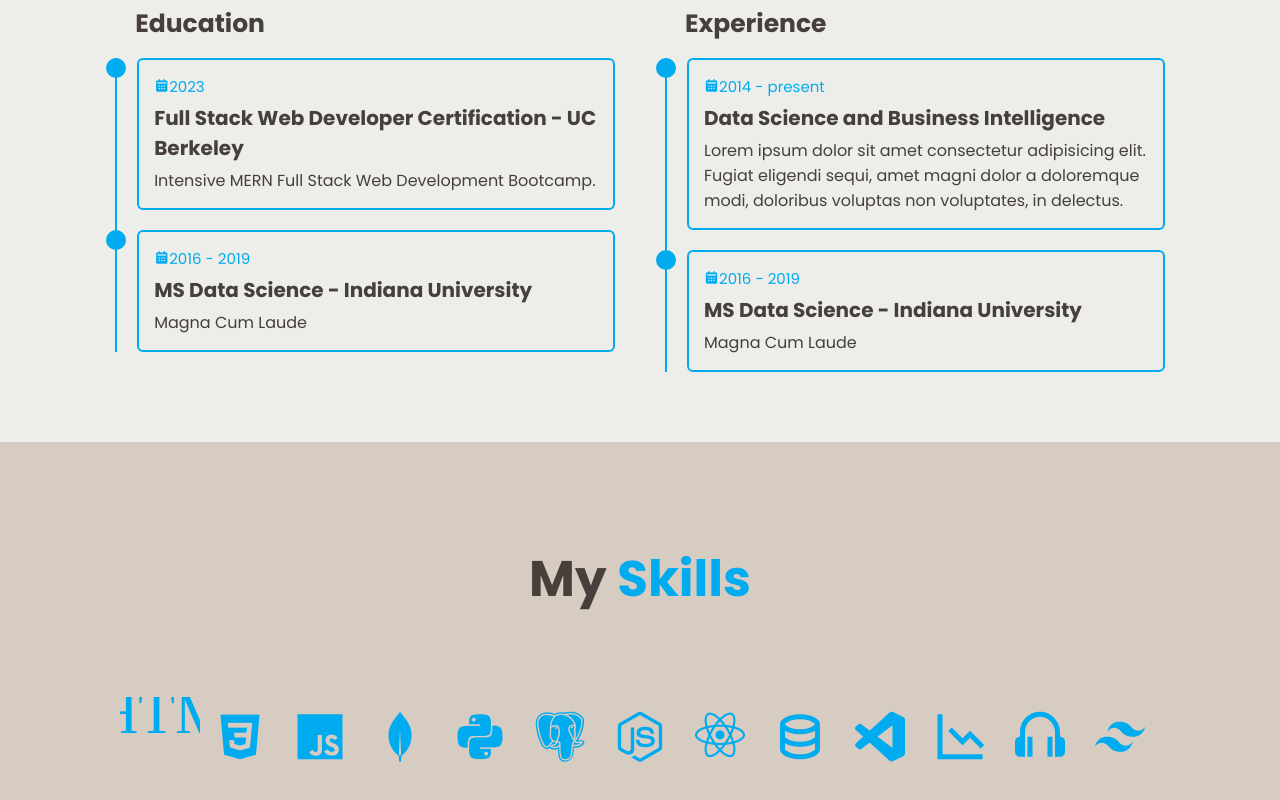
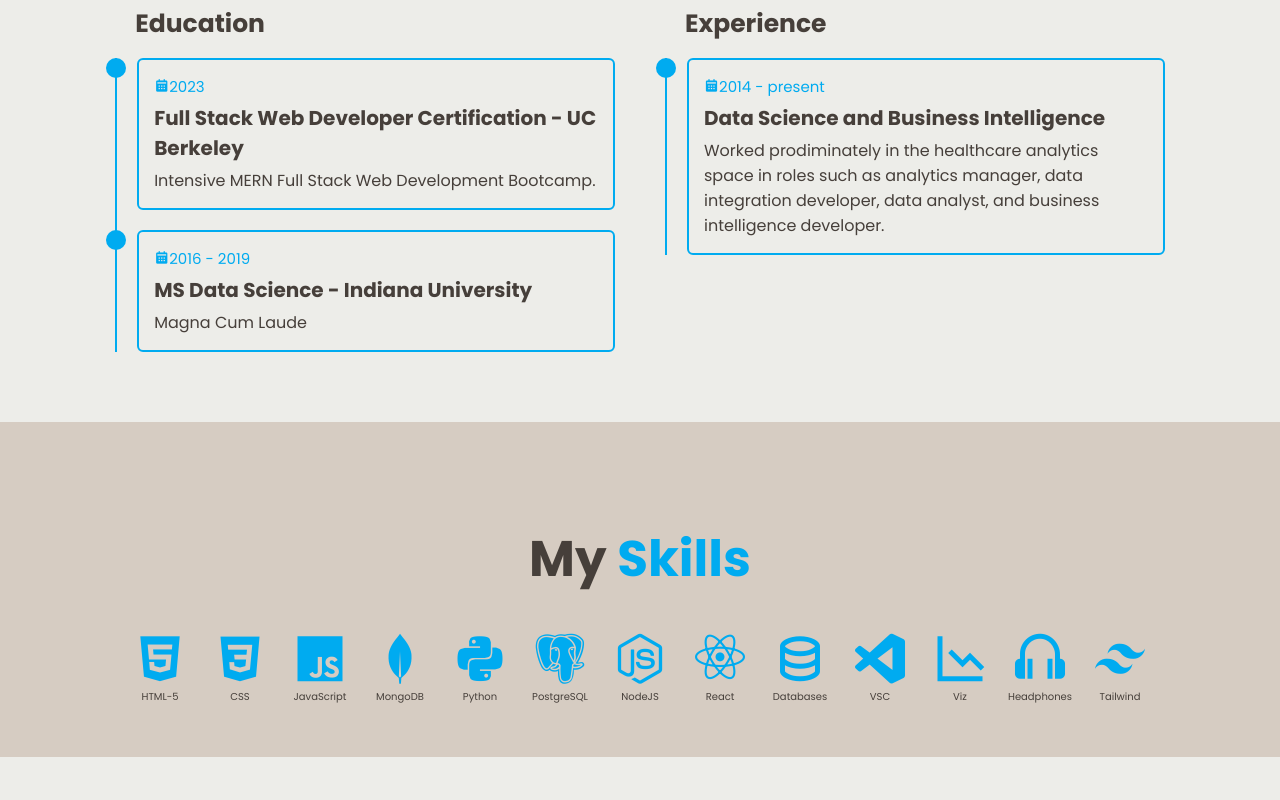
Before and after one commit to KCM45/portfolioReact, a React (Vite) app: page / in a window 1280 px wide. Shown: the part 1800-2600 px from the top of the page. Built offline with nearby package versions, Linux system fonts and the light colour scheme.

Commit message:
Added cards for portfolio section

```diff
--- a/src/App.css
+++ b/src/App.css
@@ -355,6 +355,10 @@ span {
   background: var(--second-bg-color);
 }
 
+#projects {
+  padding-bottom: 5rem;
+}
+
 .projects-container {
   display: flex;
   justify-content: center;
@@ -372,10 +376,8 @@ span {
   display: flex;
   flex-direction: column;
   align-items: center;
-  justify-content: center;
-  align-items: center;
   min-width: 40rem;
-  height: 80rem;
+  height: 60rem;
   padding: 0;
   margin: 0;
 }
@@ -397,18 +399,34 @@ span {
   background-size: cover;
   background-position: center;
   background-color: var(--bg-color);
-  margin: 2rem;
+}
+.project3-img {
+  background: url("./assets/images/nike.png");
+  background-size: cover;
+  background-position: center;
+  background-color: var(--bg-color);
+}
+.project-info {
+  margin: 1rem;
   width: 40rem;
-  height: 40rem;
+  height: 20rem;
 }
-
 .project-info h3 {
   color: var(--main-color);
   width: 40rem;
-  height: 40rem;
+  height: auto;
+  margin-bottom: 1rem;
   font-size: 22px;
   font-style: bold;
   text-align: center;
+}
+
+.project-info p {
+  color: var(--text-color);
+  width: 40rem;
+  height: auto;
+  margin-bottom: 1rem;
+  font-size: 18px;
 }
 
 .education {
@@ -506,7 +524,7 @@ span {
   flex-direction: column;
   min-height: auto;
   padding-bottom: 5rem;
-  gap: 5rem;
+  /* gap: 5rem; */
   background: var(--second-bg-color);
 }
 
@@ -519,9 +537,10 @@ span {
   flex-wrap: wrap;
 }
 
-.skills-icons a {
+.skills-icons div {
   position: relative;
   display: flex;
+  flex-direction: column;
   justify-content: center;
   align-items: center;
   width: 80px;
@@ -532,6 +551,12 @@ span {
   z-index: 1;
   overflow: hidden;
   transition: 0.5s;
+}
+
+.skills-icons p {
+  font-size: 1rem;
+  color: var(--text-color);
+  margin: 0;
 }
 
 .contact {
--- a/src/components/Education.jsx
+++ b/src/components/Education.jsx
@@ -41,13 +41,13 @@ function Education() {
                 </div>
                 <h3>Data Science and Business Intelligence</h3>
                 <p>
-                  Lorem ipsum dolor sit amet consectetur adipisicing elit.
-                  Fugiat eligendi sequi, amet magni dolor a doloremque modi,
-                  doloribus voluptas non voluptates, in delectus.{" "}
+                  Worked prodiminately in the healthcare analytics space in
+                  roles such as analytics manager, data integration developer,
+                  data analyst, and business intelligence developer.
                 </p>
               </div>
             </div>
-            <div className="education-content">
+            {/* <div className="education-content">
               <div className="content">
                 <div className="year">
                   <i className="bx bxs-calendar"></i>2016 - 2019
@@ -55,7 +55,7 @@ function Education() {
                 <h3>MS Data Science - Indiana University</h3>
                 <p>Magna Cum Laude </p>
               </div>
-            </div>
+            </div> */}
           </div>
         </div>
       </div>
--- a/src/components/Home.jsx
+++ b/src/components/Home.jsx
@@ -14,10 +14,8 @@ export default function Home() {
           <h3>Full-Stack Web Developer</h3>
         </div>
         <p>
-          My daughter likes to watch Avatar the Last Airbender. My daughter's
-          name is Lorraine. My son's name is Calvin. He likes to play Minecraft.
-          harum accusantium laudantium animi, quia blanditiis recusandae
-          aspernatur in quibusdam neque. Recusandae?
+          I have a passion for crafting seamless and engaging online
+          experiences. Let's collaborate to bring your web projects to life!
         </p>
         <div className="btn-box">
           <a href="#contact" className="btn">
--- a/src/components/Projects.jsx
+++ b/src/components/Projects.jsx
@@ -11,18 +11,35 @@ function Projects() {
           <div className="project-img project1-img"></div>
           <div className="project-info project1-info">
             <h3>YouTube Clone</h3>
+            <p>
+              Lorem ipsum dolor sit amet consectetur adipisicing elit. Suscipit
+              nobis saepe, natus, dicta facilis dolore numquam culpa earum
+              perferendis nam tenetur vero inventore?
+            </p>
           </div>
         </div>
         <div className="project-card">
           <div className="project-img project2-img"></div>
           <div className="project-info project2-info">
-            <h3>YouTube Clone</h3>
+            <h3>AI Image Generator</h3>
+            <p>
+              Lorem ipsum dolor sit amet consectetur adipisicing elit.
+              Dignissimos, facilis dolore eaque cupiditate nulla delectus
+              voluptate omnis repellendus impedit id unde voluptas dicta alias
+              numquam in ea recusandae ab a quibusdam earum?
+            </p>
           </div>
         </div>
         <div className="project-card">
           <div className="project-img project3-img"></div>
           <div className="project-info project3-info">
-            <h3>YouTube Clone</h3>
+            <h3>Nike</h3>
+            <p>
+              Lorem ipsum dolor sit amet consectetur adipisicing elit. Quibusdam
+              aspernatur reiciendis ut reprehenderit harum, distinctio officiis
+              sed, ratione iure, quos illum magni! Dolorem amet dignissimos unde
+              corrupti expedita voluptate hic nemo?
+            </p>
           </div>
         </div>
       </div>
--- a/src/components/Skills.jsx
+++ b/src/components/Skills.jsx
@@ -7,45 +7,58 @@ function Skills() {
         My <span>Skills</span>
       </h2>
       <div className="skills-icons">
-        <a href="#">
-          <i className="bx bxl-html5">HTML-5</i>
-        </a>
-        <a href="#">
+        <div>
+          <i className="bx bxl-html5"></i>
+          <p>HTML-5</p>
+        </div>
+        <div>
           <i className="bx bxl-css3"></i>
-        </a>
-        <a href="#">
+          <p>CSS</p>
+        </div>
+        <div>
           <i className="bx bxl-javascript"></i>
-        </a>
-        <a href="#">
+          <p>JavaScript</p>
+        </div>
+        <div>
           <i className="bx bxl-mongodb"></i>
-        </a>
-        <a href="#">
+          <p>MongoDB</p>
+        </div>
+        <div>
           <i className="bx bxl-python"></i>
-        </a>
-        <a href="#">
+          <p>Python</p>
+        </div>
+        <div>
           <i className="bx bxl-postgresql"></i>
-        </a>
-        <a href="#">
+          <p>PostgreSQL</p>
+        </div>
+        <div>
           <i className="bx bxl-nodejs"></i>
-        </a>
-        <a href="#">
+          <p>NodeJS</p>
+        </div>
+        <div>
           <i className="bx bxl-react"></i>
-        </a>
-        <a href="#">
+          <p>React</p>
+        </div>
+        <div>
           <i className="bx bx-data"></i>
-        </a>
-        <a href="#">
+          <p>Databases</p>
+        </div>
+        <div>
           <i className="bx bxl-visual-studio"></i>
-        </a>
-        <a href="#">
+          <p>VSC</p>
+        </div>
+        <div>
           <i className="bx bx-line-chart-down"></i>
-        </a>
-        <a href="#">
+          <p>Viz</p>
+        </div>
+        <div>
           <i className="bx bx-headphone"></i>
-        </a>
-        <a href="#">
+          <p>Headphones</p>
+        </div>
+        <div>
           <i className="bx bxl-tailwind-css"></i>
-        </a>
+          <p>Tailwind</p>
+        </div>
       </div>
     </section>
   );
```
Also changed, not shown: src/assets/images/nike.png (added).
